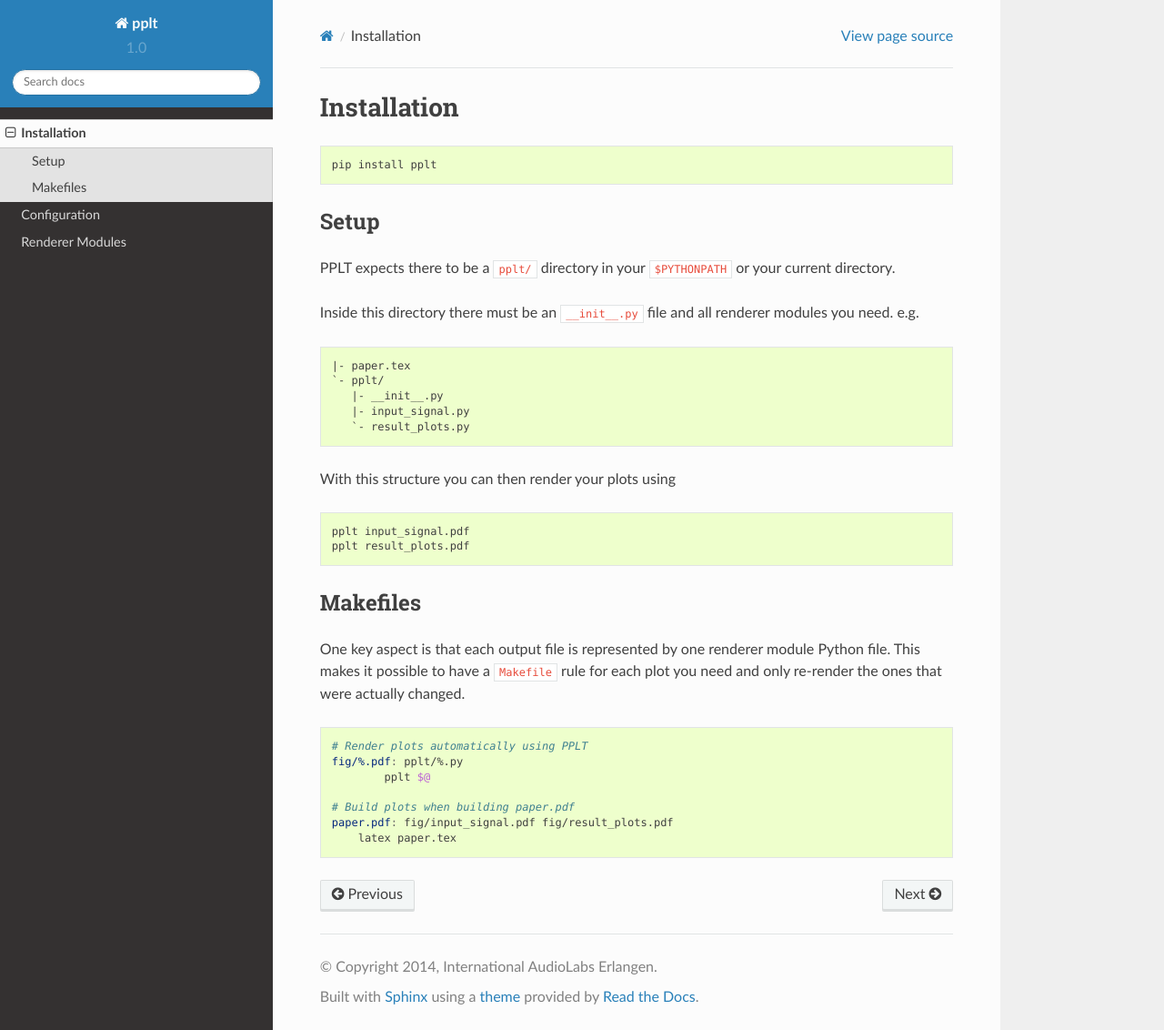
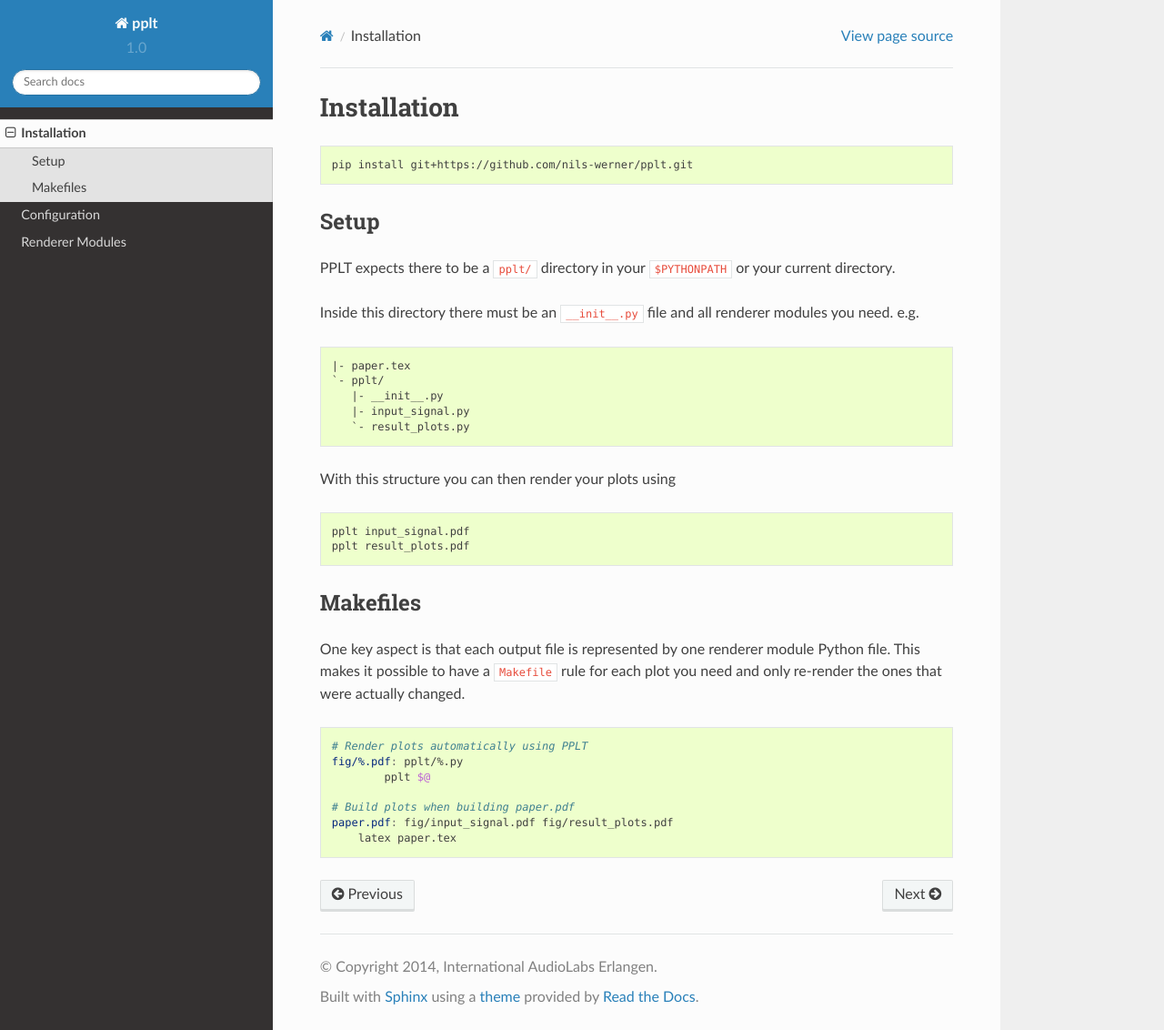
Before and after one commit to nils-werner/pplt, a Sphinx documentation site: the page built from docs/installation.rst, in a window 1280 px wide and 1132 px high. Shown: the whole window at 91% size. Built offline with Sphinx 7.4.7 and the Read the Docs theme 2.0.0, drawn with Linux system fonts in a browser that asks for light colours; formulas are drawn with MathJax 3.

Commit message:
Dont need napoleon, fixed install line

```diff
--- a/docs/conf.py
+++ b/docs/conf.py
@@ -33,7 +33,6 @@ import sphinx_rtd_theme
 extensions = [
     'sphinx.ext.autodoc',
     'sphinx.ext.pngmath',
-    'sphinxcontrib.napoleon',
     'sphinx.ext.autosummary',
     'numpydoc'
 ]
--- a/docs/installation.rst
+++ b/docs/installation.rst
@@ -3,7 +3,7 @@ Installation
 
 .. code:: bash
 
-    pip install pplt
+    pip install git+https://github.com/nils-werner/pplt.git
 
 
 Setup
```
